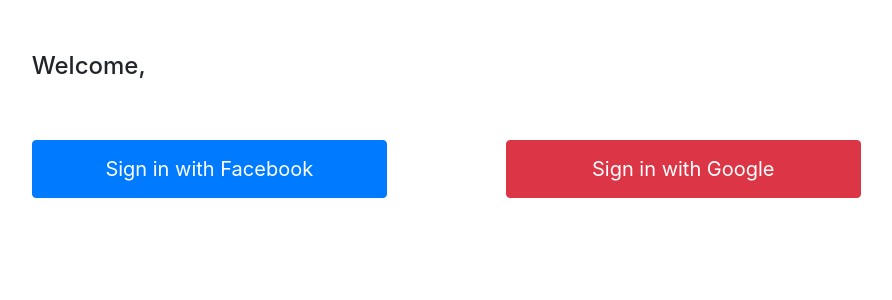
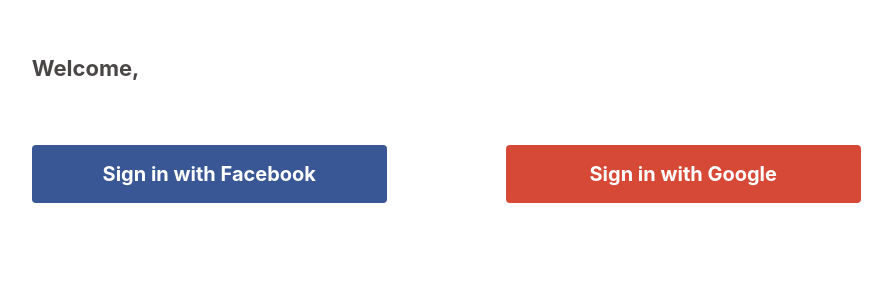
Before and after one commit to kuldeep2019/UserInformation_UI, an Angular app: page /pages/pages/login in a window 1280 px wide. Shown: the top 300 px of the page, without its empty margins (102-994 px from the left). Built offline with nearby package versions, Linux system fonts and the light colour scheme.

Commit message:
login ui changed

```diff
--- a/src/app/pages/login/login.component.html
+++ b/src/app/pages/login/login.component.html
@@ -4,22 +4,22 @@
                       <div class="col-md-10">
                             <div class="row" style="margin-left:10%;margin-top:5%">
                                     <div class="col-md-12">
-                                            <h2 style="font-size:24px">Welcome,</h2>
+                                            <label style="font-style:Helvetica Neue;font-size: 22px;color:#4A4646"><b>Welcome,</b></label>
                                         </div>
                                         </div>
 
                       <div class="row" style="margin-left:10%;margin-top:5%">
-                        <div class="col-md-6"><button class="btn btn-primary" style="width:80%" (click)="facebookButton.click()">
+                        <div class="col-md-6"><button class="btn" style="width:80%;background-color: #395794;" (click)="facebookButton.click()">
                                 <a href="https://localhost:3000/auth/facebook" class="btn  btn-facebook" data-toggle="tooltip" title=""
                                 data-original-title="Login with Facebook" #facebookButton>
-                                <span style="color:white;font-size:20px;font-style:Helvetica Neue">Sign in with Facebook</span>
+                                <span style="color:white;font-size:20px;font-style:Helvetica Neue"><b>Sign in with Facebook</b></span>
                             </a>
                           </button></div>
                           <div class="col-md-6">
-                              <button class="btn btn-danger" style="width:80%" (click)="googleButton.click()">
+                              <button class="btn" style="width:80%;background-color: #D74937;" (click)="googleButton.click()">
                                   <a href="https://localhost:3000/auth/google" class="btn btn-googleplus"
                                       data-toggle="tooltip" title="" data-original-title="Login with Google" #googleButton>
-                                      <span style="color:white;font-size:20px;font-style:Helvetica Neue">Sign in with Google</span>
+                                      <span style="color:white;font-size:20px;font-style:Helvetica Neue"><b>Sign in with Google</b></span>
                                   </a>
                                   </button>
                                   </div>
```
